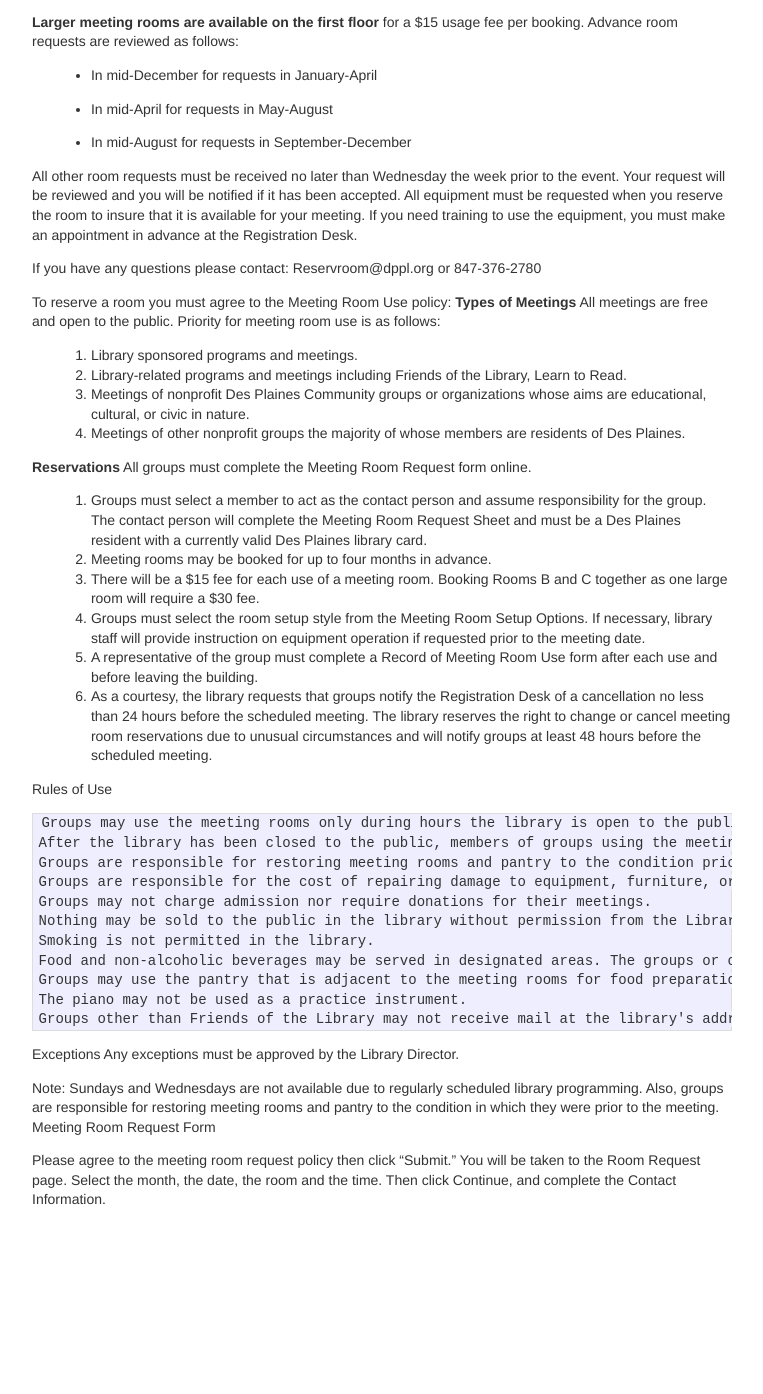
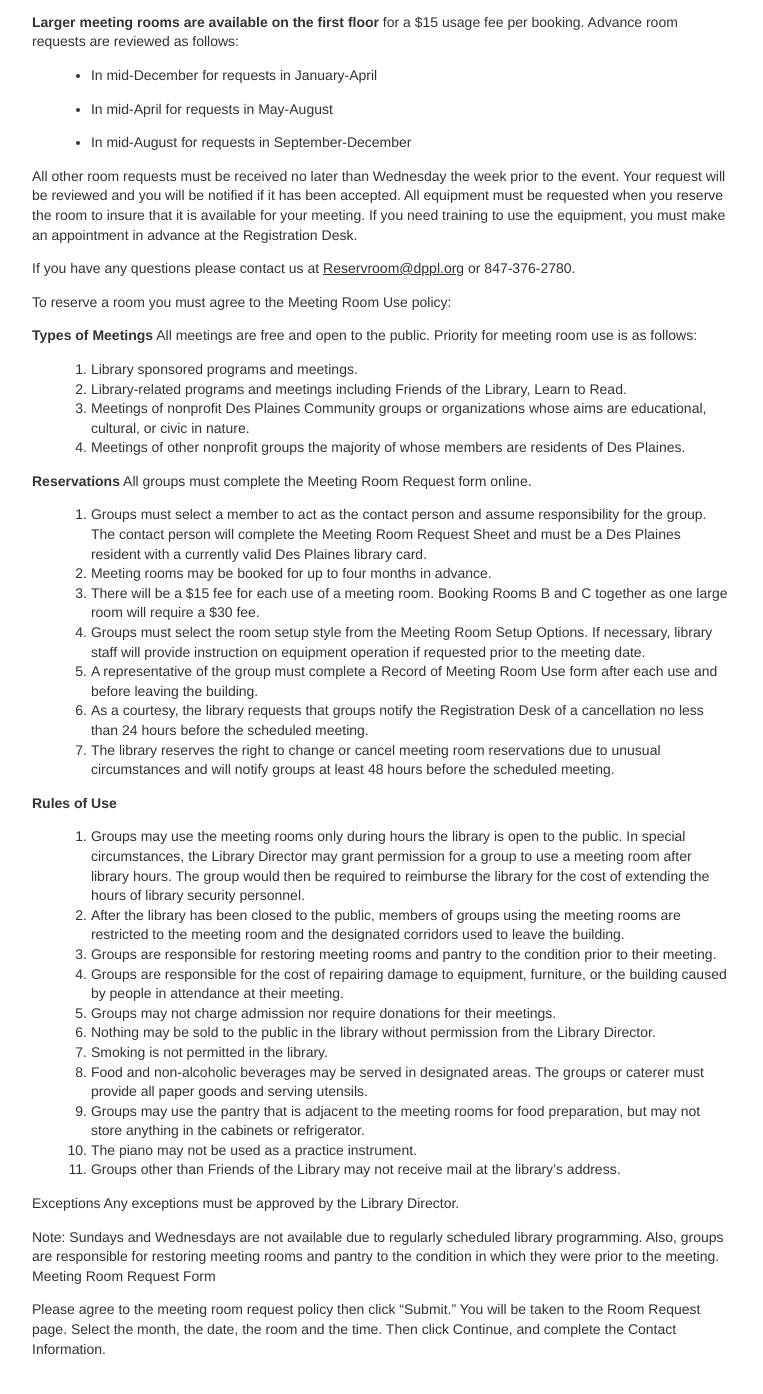
Before and after one commit to dpplweb/dppl-content, a Jekyll site: the page built from _posts/roberta/0611-01-01-meeting-rooms.md, in a window 1280 px wide and 1400 px high, scrolled down 430 px. Shown: the top 1394 px of the window, without its empty margins (258-1021 px from the left). Built offline with Jekyll 4.4.1, drawn with Linux system fonts in a browser that asks for light colours; Markdown is read by kramdown in place of the engine named in the settings; before the commit the page ends 1694 px from its top, so only the background shows below that; part of the change alters nothing that is shown.

```diff
--- a/_posts/roberta/0611-01-01-meeting-rooms.md
+++ b/_posts/roberta/0611-01-01-meeting-rooms.md
@@ -35,9 +35,10 @@ published: true
 
 All other room requests must be received no later than Wednesday the week prior to the event. Your request will be reviewed and you will be notified if it has been accepted.  All equipment must be requested when you reserve the room to insure that it is available for your meeting. If you need training to use the equipment, you must make an appointment in advance at the Registration Desk.
 
-If you have any questions please contact: Reservroom@dppl.org or 847-376-2780
+If you have any questions please contact us at [Reservroom@dppl.org]() or 847-376-2780.
 
 To reserve a room you must agree to the Meeting Room Use policy:
+
 **Types of Meetings**
 All meetings are free and open to the public. Priority for meeting room use is as follows:
 1. Library sponsored programs and meetings.
@@ -53,21 +54,20 @@ All groups must complete the Meeting Room Request form online.
 4. Groups must select the room setup style from the Meeting Room Setup Options. If necessary, library staff will provide instruction on equipment operation if requested prior to the meeting date.
 5. A representative of the group must complete a Record of Meeting Room Use form after each use and before leaving the building.
 6. As a courtesy, the library requests that groups notify the Registration Desk of a cancellation no less than 24 hours before the scheduled meeting.
-    The library reserves the right to change or cancel meeting room reservations due to unusual circumstances and will notify groups at least 48 hours before the scheduled meeting.
+7. The library reserves the right to change or cancel meeting room reservations due to unusual circumstances and will notify groups at least 48 hours before the scheduled meeting.
 
-Rules of Use
-
-    Groups may use the meeting rooms only during hours the library is open to the public. In special circumstances, the Library Director may grant permission for a group to use a meeting room after library hours. The group would then be required to reimburse the library for the cost of extending the hours of library security personnel.
-    After the library has been closed to the public, members of groups using the meeting rooms are restricted to the meeting room and the designated corridors used to leave the building.
-    Groups are responsible for restoring meeting rooms and pantry to the condition prior to their meeting.
-    Groups are responsible for the cost of repairing damage to equipment, furniture, or the building caused by people in attendance at their meeting.
-    Groups may not charge admission nor require donations for their meetings.
-    Nothing may be sold to the public in the library without permission from the Library Director.
-    Smoking is not permitted in the library.
-    Food and non-alcoholic beverages may be served in designated areas. The groups or caterer must provide all paper goods and serving utensils.
-    Groups may use the pantry that is adjacent to the meeting rooms for food preparation, but may not store anything in the cabinets or refrigerator.
-    The piano may not be used as a practice instrument.
-    Groups other than Friends of the Library may not receive mail at the library's address.
+**Rules of Use**
+1. Groups may use the meeting rooms only during hours the library is open to the public. In special circumstances, the Library Director may grant permission for a group to use a meeting room after library hours. The group would then be required to reimburse the library for the cost of extending the hours of library security personnel.
+2. After the library has been closed to the public, members of groups using the meeting rooms are restricted to the meeting room and the designated corridors used to leave the building.
+3. Groups are responsible for restoring meeting rooms and pantry to the condition prior to their meeting.
+4. Groups are responsible for the cost of repairing damage to equipment, furniture, or the building caused by people in attendance at their meeting.
+5. Groups may not charge admission nor require donations for their meetings.
+6. Nothing may be sold to the public in the library without permission from the Library Director.
+7. Smoking is not permitted in the library.
+8. Food and non-alcoholic beverages may be served in designated areas. The groups or caterer must provide all paper goods and serving utensils.
+9. Groups may use the pantry that is adjacent to the meeting rooms for food preparation, but may not store anything in the cabinets or refrigerator.
+10. The piano may not be used as a practice instrument.
+11. Groups other than Friends of the Library may not receive mail at the library's address.
 
 Exceptions
 Any exceptions must be approved by the Library Director.
```
